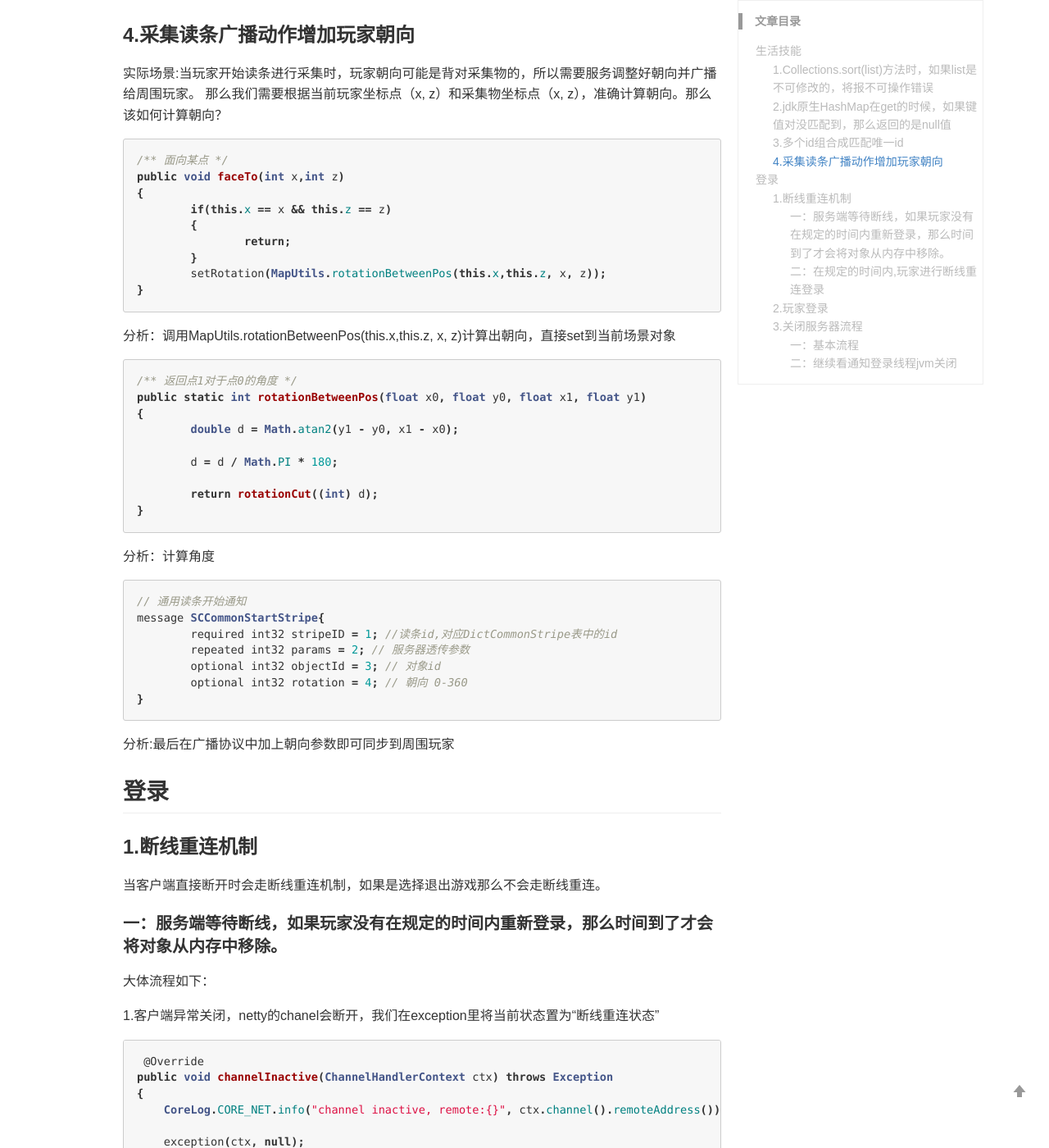
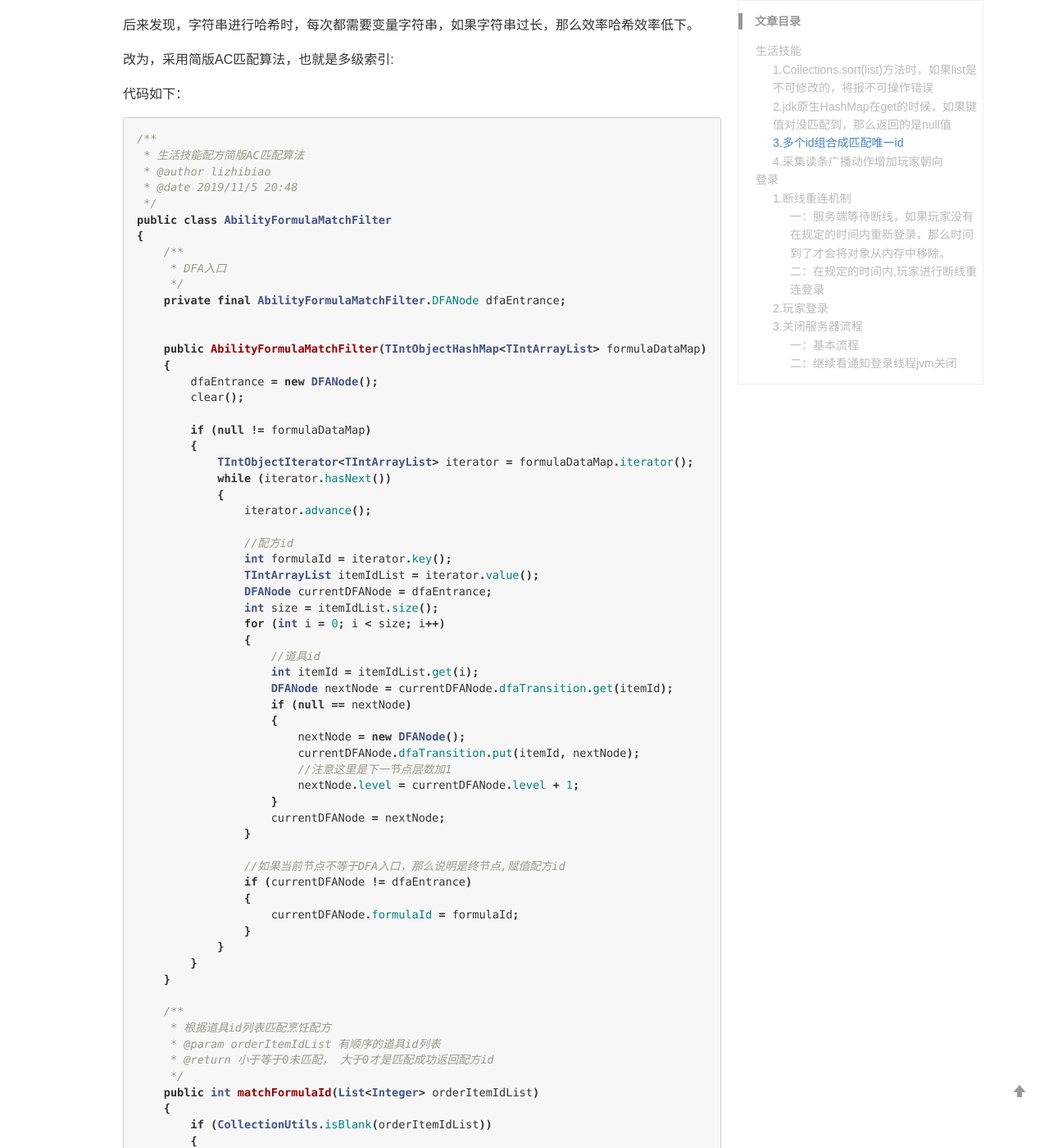
Before and after one commit to lizb0907/lizb0907.github.io, a Jekyll site: the page built from _posts/mmo-game/2018-08-09-AbilityAndLogin.md, in a window 1280 px wide and 1400 px high, scrolled down 3169 px. Shown: the whole window at 82% size. Built offline with Jekyll 4.4.1, drawn with Linux system fonts in a browser that asks for light colours; comment, search, counter and statistics services are not loaded; some of the changed text lies outside the part shown.

Commit message:
update abilityFormulaFilter

````diff
--- a/_posts/mmo-game/2018-08-09-AbilityAndLogin.md
+++ b/_posts/mmo-game/2018-08-09-AbilityAndLogin.md
@@ -117,6 +117,154 @@ System.out.println(map3.get(2));
 
 前端发来乱序的道具食材id列表，同样先将食材id进行从小到大排序，然后拼接成字符串，以这个字符串，去HashMap里匹配是否有烹饪配方id。
 
+
+后来发现，字符串进行哈希时，每次都需要变量字符串，如果字符串过长，那么效率哈希效率低下。
+
+改为，采用简版AC匹配算法，也就是多级索引:
+
+代码如下：
+
+```java
+/**
+ * 生活技能配方简版AC匹配算法
+ * @author lizhibiao
+ * @date 2019/11/5 20:48
+ */
+public class AbilityFormulaMatchFilter
+{
+    /**
+     * DFA入口
+     */
+    private final AbilityFormulaMatchFilter.DFANode dfaEntrance;
+
+
+    public AbilityFormulaMatchFilter(TIntObjectHashMap<TIntArrayList> formulaDataMap)
+    {
+        dfaEntrance = new DFANode();
+        clear();
+
+        if (null != formulaDataMap)
+        {
+            TIntObjectIterator<TIntArrayList> iterator = formulaDataMap.iterator();
+            while (iterator.hasNext())
+            {
+                iterator.advance();
+
+                //配方id
+                int formulaId = iterator.key();
+                TIntArrayList itemIdList = iterator.value();
+                DFANode currentDFANode = dfaEntrance;
+                int size = itemIdList.size();
+                for (int i = 0; i < size; i++)
+                {
+                    //道具id
+                    int itemId = itemIdList.get(i);
+                    DFANode nextNode = currentDFANode.dfaTransition.get(itemId);
+                    if (null == nextNode)
+                    {
+                        nextNode = new DFANode();
+                        currentDFANode.dfaTransition.put(itemId, nextNode);
+                        //注意这里是下一节点层数加1
+                        nextNode.level = currentDFANode.level + 1;
+                    }
+                    currentDFANode = nextNode;
+                }
+
+                //如果当前节点不等于DFA入口，那么说明是终节点,赋值配方id
+                if (currentDFANode != dfaEntrance)
+                {
+                    currentDFANode.formulaId = formulaId;
+                }
+            }
+        }
+    }
+
+    /**
+     * 根据道具id列表匹配烹饪配方
+     * @param orderItemIdList 有顺序的道具id列表
+     * @return 小于等于0未匹配， 大于0才是匹配成功返回配方id
+     */
+    public int matchFormulaId(List<Integer> orderItemIdList)
+    {
+        if (CollectionUtils.isBlank(orderItemIdList))
+        {
+            return -1;
+        }
+
+        if (null == dfaEntrance)
+        {
+            return -1;
+        }
+
+        //入口节点层数为0
+        DFANode currentDFANode = dfaEntrance;
+        int size = orderItemIdList.size();
+        for (int i = 0; i < size; i++)
+        {
+            int itemId = orderItemIdList.get(i);
+            DFANode nextDFANode = currentDFANode.dfaTransition.get(itemId);
+            if (null != nextDFANode)
+            {
+                //当前节点等于下一节点，继续往下匹配
+                currentDFANode = nextDFANode;
+
+                //如果一直匹配，那么下一节点的层数和列表长度相等表明迭代完毕返回烹饪配方id
+                if (size == currentDFANode.level)
+                {
+                    return currentDFANode.formulaId;
+                }
+            }
+            else
+            {
+                //未匹配
+                return -1;
+            }
+        }
+
+        return -1;
+    }
+
+
+    /**
+     * DFA节点.
+     */
+    private static class DFANode
+    {
+        /**
+         * 配方id
+         */
+        private int formulaId;
+
+        /**
+         * key道具id, value为DFA节点
+         */
+        private final TIntObjectHashMap<AbilityFormulaMatchFilter.DFANode> dfaTransition;
+
+        /**
+         * 节点层数
+         */
+        private int level;
+
+
+        public DFANode()
+        {
+            this.dfaTransition = new TIntObjectHashMap<>();
+            formulaId = 0;
+            level = 0;
+        }
+    }
+
+    /**
+     * 初始化时先调用此函数清理
+     */
+    private void clear()
+    {
+        // 清理入口
+        dfaEntrance.dfaTransition.clear();
+    }
+
+}
+```
 
 ### 4.采集读条广播动作增加玩家朝向
 
@@ -401,6 +549,10 @@ public void handleActorBindChannelRequest(AbstractBPScene service, BPActorBindCh
 }
 ```
 分析:注意这里我们可以看到，玩家对象是根据玩家id值直接从内存获取到的。然后调用断线重连成功回调方法。
+
+也就是说，断下重连的时间内，玩家的数据还是保存在服务器内存中没有删除。
+
+断线重连，不会new一个新的Actor对象。
 
 6.断线重连成功回调方法
 ```java
@@ -776,10 +928,19 @@ public void handleLoadActorDataResponse(AbstractBPLoginService loginService, BPL
 {
     ...
     ...
+    //非常注意这里是新new了一个actor对象
     Actor actor = new Actor();
     loginObject.setActor(actor);
     actor.setCoreEntity(loginObject.getCoreEntity());
+    ...
+    ...
+
+    //挂在actor上的所有模块初始化
     actor.init();
+    ....
+    ....
+
+    //挂在actor上的所有模块调用copyFrom方法从db赋值
     boolean result = actor.copyFrom(actorDataCache);
     if (!result)
     {
@@ -791,21 +952,40 @@ public void handleLoadActorDataResponse(AbstractBPLoginService loginService, BPL
 
     actor.initCommonData(loginObject);
 
+    //挂在actor上的所有模块afterLoad()方法处理
     actor.afterLoad();
     actor.setAllModuleModify(false);
 
+    //设置状态load角色数据成功
     loginObject.setFlowStatus(BPLoginFlowStatusEnum.LOAD_ACTOR_DATA_SUCCESS);
     loginObject.getLoginTimeOut().cancelTimeout();
     loginObject.getLoginTimeOut().setTimeOutEnum(BPLoginTimeOutEnum.CLIENT_LOAD_SCENE);
 
     // 释放data cache
     BPGlobals.releaseActorDataCache(actorDataCache);
+
+    // 加载完角色数据后把玩家数据同步给主服
+    loginService.onActorLogin(loginObject);
     ...
     ...
 
 }
 ```
-分析：设置登录成功
+
+分析：load角色数据回复流程:
+
+1.特别注意，玩家下线登录是新new了一个Actor对象，放进内存。
+
+2.挂在actor上的所有模块初始化
+
+3.挂在actor上的所有模块调用copyFrom方法从db赋值
+
+4.挂在actor上的所有模块afterLoad()方法处理
+
+5.设置状态为登录成功
+
+6.同步数据到主服
+
 
 ```java
 **
````
